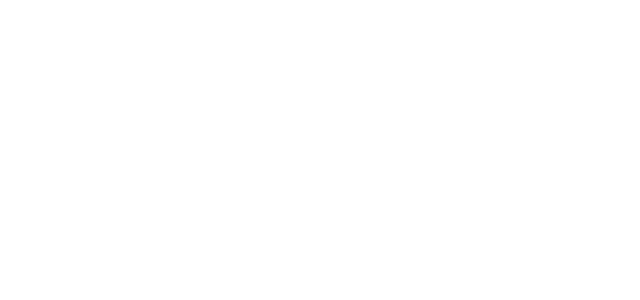
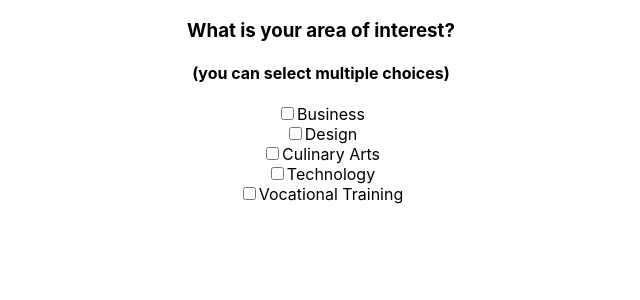
Before and after one commit to sfahadh/Second-Act, a React (Create React App) app: page /question-1 in a window 1280 px wide. Shown: the top 300 px of the page, without its empty margins (319-959 px from the left). Built offline with nearby package versions, Linux system fonts and the light colour scheme.

Commit message:
added question 1 js

```diff
--- a/src/App.js
+++ b/src/App.js
@@ -1,7 +1,8 @@
 import React, { Component } from 'react'
 import './App.css';
-import { Route } from 'react-router-dom'
+import { Switch, Route } from 'react-router-dom'
 import Home from './components/Home/Home'
+import Question1 from './components/Questions/Question1'
 
 class App extends Component {
 
@@ -10,9 +11,10 @@
     return (
       <div className="App">
         <div className="rest">
-          <main>
+          <Switch>
             <Route exact path="/" component={Home}></Route>
-          </main>
+            <Route path="/question-1" component={Question1}></Route>
+          </Switch>
         </div>
       </div>
     );
--- /dev/null
+++ b/src/components/Questions/Question1.js
@@ -0,0 +1,81 @@
+import React, { Component } from 'react'
+// import { Redirect } from "react-router-dom"
+
+export default class Question1 extends Component {
+    constructor(props) {
+        super(props)
+
+        this.state = {
+            nextQuestion: false,
+            revealSubmit: false,
+        }
+        this.handleSubmit = this.handleSubmit.bind(this);
+        this.handleRevealSubmit = this.handleRevealSubmit.bind(this);
+    }
+
+    handleRevealSubmit() {
+        this.setState({
+            revealSubmit: true,
+        })
+    }
+
+    handleSubmit(evt) {
+        evt.preventDefault()
+        this.setState({
+            nextQuestion: true
+        })
+    }
+
+    render() {
+        const { nextQuestion, revealSubmit } = this.state
+        // if(nextQuestion) return <Redirect to="/quiz/question-2"/>
+
+        return (
+        <div className="questions-page">
+            <form className="question-form">
+                <h3>What is your area of interest?</h3>
+                <h4>(you can select multiple choices)</h4>
+                <div className="answer-choices">
+                    <div className="checkbox">
+                        <input type="checkbox" id="checkbox-1" onClick={this.handleRevealSubmit}/>
+                        <label htmlFor="checkbox-1">
+                            <span className="label-field">Business</span>
+                        </label>
+                    </div>
+
+                    <div className="checkbox">
+                        <input type="checkbox" id="checkbox-2" onClick={this.handleRevealSubmit}/>
+                        <label htmlFor="checkbox-2">
+                            <span className="label-field">Design</span>
+                        </label>
+                    </div>
+
+                    <div className="checkbox">
+                        <input type="checkbox" id="checkbox-3" onClick={this.handleRevealSubmit}/>
+                        <label htmlFor="checkbox-3">
+                            <span className="label-field">Culinary Arts</span>
+                        </label>
+                    </div>
+
+                    <div className="checkbox">
+                        <input type="checkbox" id="checkbox-4" onClick={this.handleRevealSubmit}/>
+                        <label htmlFor="checkbox-4">
+                            <span className="label-field">Technology</span>
+                        </label>
+                    </div>
+
+                    <div className="checkbox">
+                        <input type="checkbox" id="checkbox-5" onClick={this.handleRevealSubmit}/>
+                        <label htmlFor="checkbox-5">
+                            <span className="label-field">Vocational Training</span>
+                        </label>
+                    </div>
+                </div>
+                {
+                    !!revealSubmit ? <button onClick={this.handleSubmit}>Submit</button> : null
+                }
+            </form>
+        </div>
+        )
+    }
+}
```
